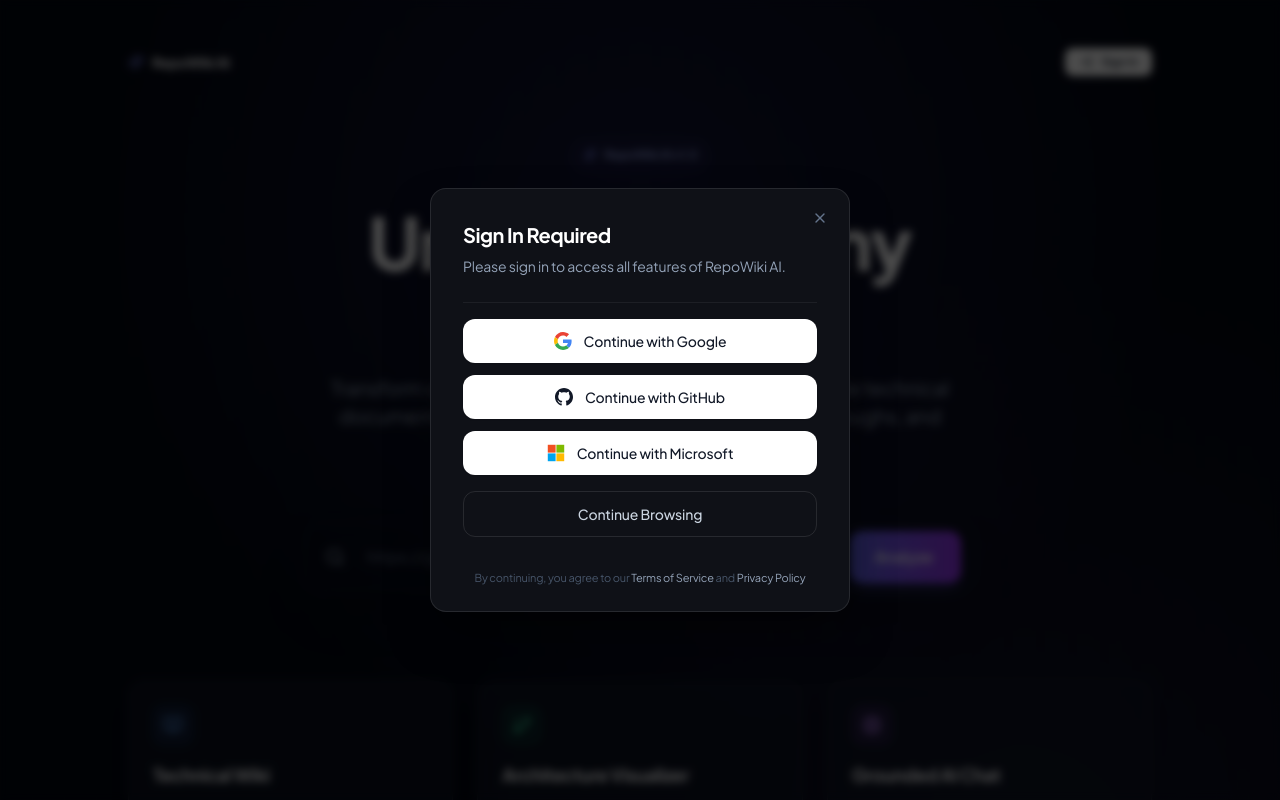
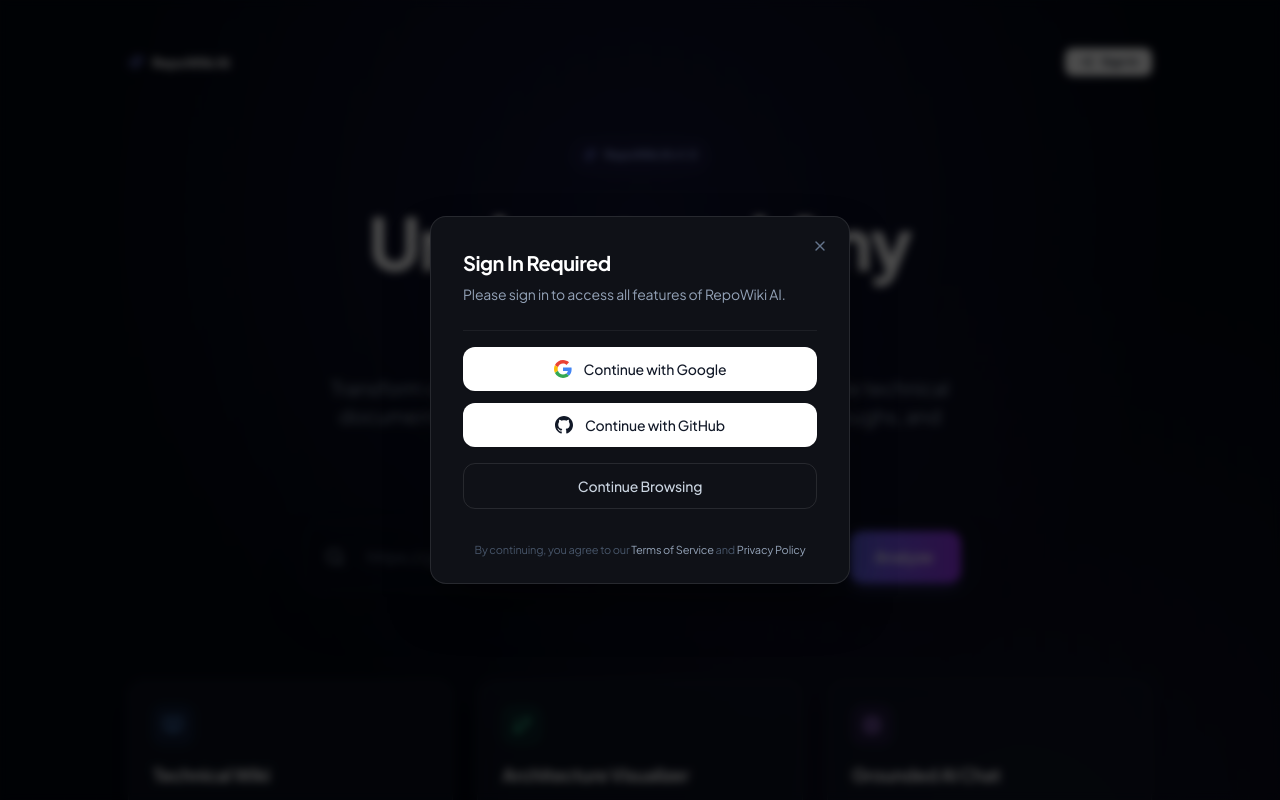
Before and after one commit to paraspathania/repowiki-ai, a Next.js app in the folder frontend/: page / in a window 1280 px wide. Both pictures are taken after a click on the button "Sign In". Shown: the top 800 px of the page. Built offline with nearby package versions, Linux system fonts and the light colour scheme; no server answers.

Commit message:
refactor(frontend): remove Microsoft login option from auth modal

```diff
--- a/frontend/src/components/auth/AuthModal.tsx
+++ b/frontend/src/components/auth/AuthModal.tsx
@@ -23,16 +23,7 @@ function GitHubIcon() {
   );
 }
 
-function MicrosoftIcon() {
-  return (
-    <svg width="18" height="18" viewBox="0 0 23 23">
-      <rect x="1" y="1" width="10" height="10" fill="#f25022" />
-      <rect x="12" y="1" width="10" height="10" fill="#7fba00" />
-      <rect x="1" y="12" width="10" height="10" fill="#00a4ef" />
-      <rect x="12" y="12" width="10" height="10" fill="#ffb900" />
-    </svg>
-  );
-}
+
 
 export function AuthModal() {
   const { isAuthModalOpen, closeAuthModal, signIn } = useAuth();
@@ -118,13 +109,6 @@ export function AuthModal() {
               <span>Continue with GitHub</span>
             </button>
 
-            <button
-              onClick={() => signIn("microsoft")}
-              className="group w-full flex items-center justify-center gap-3 px-4 py-3 bg-white hover:bg-gray-100 text-gray-900 font-medium text-sm rounded-xl transition-all duration-200 shadow-sm hover:shadow-md active:scale-[0.98]"
-            >
-              <MicrosoftIcon />
-              <span>Continue with Microsoft</span>
-            </button>
           </div>
 
           {/* Continue Browsing */}
--- a/frontend/src/components/auth/UserMenu.tsx
+++ b/frontend/src/components/auth/UserMenu.tsx
@@ -45,7 +45,6 @@ export function UserMenu() {
   const providerColors: Record<string, string> = {
     google: "from-blue-500 to-red-500",
     github: "from-gray-600 to-gray-800",
-    microsoft: "from-blue-500 to-green-500",
   };
 
   return (
--- a/frontend/src/components/layout/RepositorySidebar.tsx
+++ b/frontend/src/components/layout/RepositorySidebar.tsx
@@ -122,7 +122,6 @@ function UserAvatar() {
   const providerColors: Record<string, string> = {
     google: "from-blue-500 to-red-500",
     github: "from-gray-600 to-gray-800",
-    microsoft: "from-blue-500 to-green-500",
   };
 
   return (
--- a/frontend/src/lib/auth-context.tsx
+++ b/frontend/src/lib/auth-context.tsx
@@ -7,7 +7,7 @@ export interface User {
   name: string;
   email: string;
   avatar: string;
-  provider: "google" | "github" | "microsoft";
+  provider: "google" | "github";
 }
 
 interface AuthContextType {
@@ -16,7 +16,7 @@ interface AuthContextType {
   isAuthModalOpen: boolean;
   openAuthModal: () => void;
   closeAuthModal: () => void;
-  signIn: (provider: "google" | "github" | "microsoft") => void;
+  signIn: (provider: "google" | "github") => void;
   signOut: () => void;
 }
 
@@ -41,7 +41,7 @@ export function AuthProvider({ children }: { children: React.ReactNode }) {
   const openAuthModal = useCallback(() => setIsAuthModalOpen(true), []);
   const closeAuthModal = useCallback(() => setIsAuthModalOpen(false), []);
 
-  const signIn = useCallback((provider: "google" | "github" | "microsoft") => {
+  const signIn = useCallback((provider: "google" | "github") => {
     // Simulated OAuth sign-in — in production this would redirect to your backend OAuth endpoint
     const mockUsers: Record<string, User> = {
       google: {
@@ -58,13 +58,7 @@ export function AuthProvider({ children }: { children: React.ReactNode }) {
         avatar: "",
         provider: "github",
       },
-      microsoft: {
-        id: "ms-001",
-        name: "Alex Developer",
-        email: "alex@outlook.com",
-        avatar: "",
-        provider: "microsoft",
-      },
+
     };
 
     const mockUser = mockUsers[provider];
```
